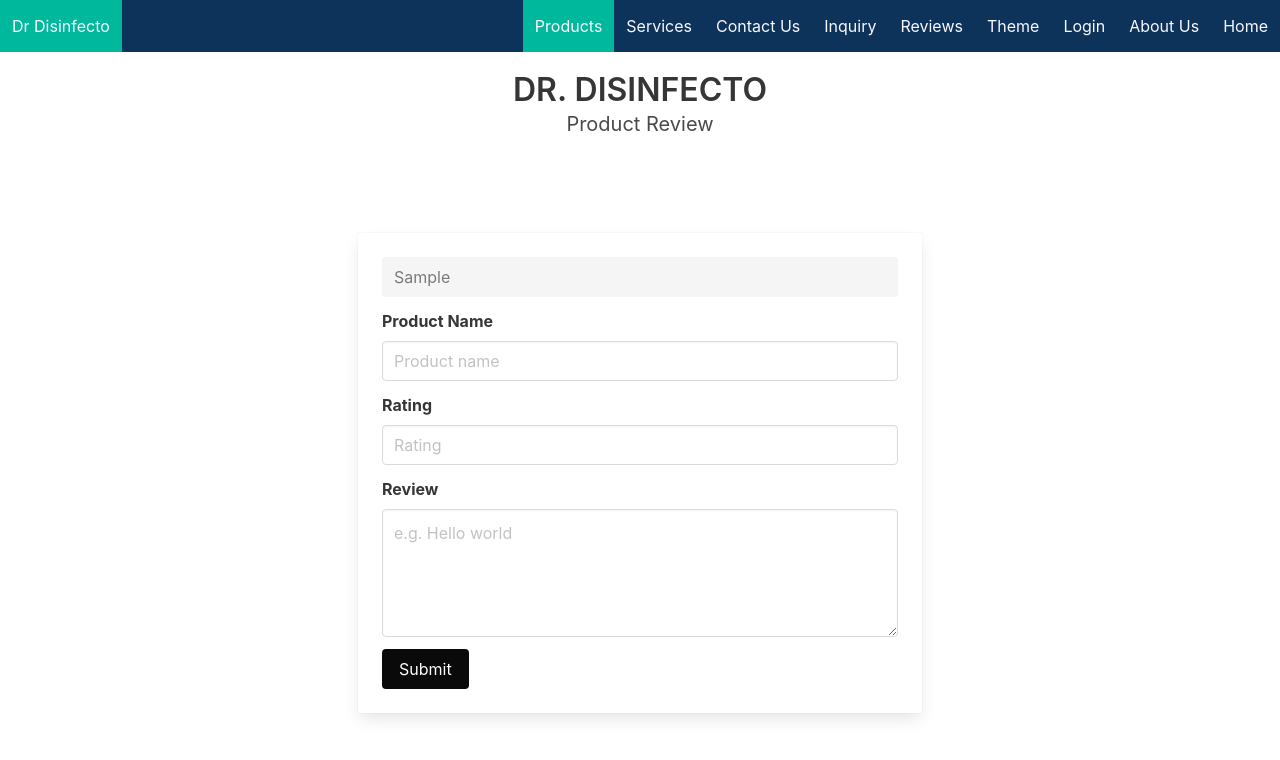
After one commit to imrshu/dr-disinfecto, a Django app: page /reviews in a window 1280 px wide. The commit adds this page. Shown: the top 760 px of the page. Run offline with Django 3.2, Linux system fonts and the light colour scheme; the visitor is signed in with stand-in values (Sample User, id 1); some libraries are stand-ins or nearby versions.

Commit message:
prototype built

```diff
--- a/disinfecto/disinfecto/settings.py
+++ b/disinfecto/disinfecto/settings.py
@@ -122,8 +122,9 @@ EMAIL_USE_TLS = True
 EMAIL_HOST = 'smtp.gmail.com'
 EMAIL_PORT = 587
 EMAIL_HOST_USER = 'rishabh.verma11998@gmail.com'
-EMAIL_HOST_PASSWORD = "backtrack123##"
+EMAIL_HOST_PASSWORD = 'backtrack123##'
 
+LOGIN_URL = reverse_lazy('product:login')
 LOGIN_REDIRECT_URL = reverse_lazy('product:home')
 
 # Static files (CSS, JavaScript, Images)
--- a/disinfecto/product/admin.py
+++ b/disinfecto/product/admin.py
@@ -6,6 +6,8 @@ admin.site.register(Profile)
 admin.site.register(Product)
 admin.site.register(Order)
 admin.site.register(Feedback)
+admin.site.register(BannerImage)
+admin.site.register(Review)
 
 admin.site.site_header = "Dr Disinfecto"
 admin.site.site_title = "DR DISINFECTO ADMIN"
--- a/disinfecto/product/models.py
+++ b/disinfecto/product/models.py
@@ -1,5 +1,6 @@
 from django.db import models
 from django.contrib.auth.models import AbstractUser
+from django.contrib.auth import get_user_model
 from . import constants as user_constants
 from .managers import *
 
@@ -68,3 +69,21 @@ class Feedback(models.Model):
 
     def __str__(self):
         return self.email
+
+
+class BannerImage(models.Model):
+    image = models.ImageField()
+    uploaded_at = models.DateTimeField(auto_now_add=True)
+
+    def __str__(self):
+        return self.image.url
+
+class Review(models.Model):
+    user = models.ForeignKey(get_user_model(), on_delete=models.CASCADE)
+    product_name = models.CharField(max_length=60)
+    review_text = models.TextField(null=True, blank=True)
+    ratings = models.PositiveIntegerField()
+    uploaded_at = models.DateTimeField(auto_now_add=True)
+
+    def __str__(self):
+        return self.user.first_name
--- a/disinfecto/product/urls.py
+++ b/disinfecto/product/urls.py
@@ -6,6 +6,10 @@ from django.contrib.auth.views import login, logout
 app_name = 'product'
 urlpatterns = [
     path('', index, name = 'index'),
+    path('complaint', complaint, name = 'complaint'),
+    path('inquiry', inquiry, name = 'inquiry'),
+    path('allproducts', getAllProducts, name='allproducts'),
+    path('reviews', giveReview, name='giveReview'),
     path('login', login, name = 'login'),
     path('signup', signup, name = 'signup'),
     path('logout', logout, {'next_page': '/'}, name = 'logout'),
--- a/disinfecto/product/views.py
+++ b/disinfecto/product/views.py
@@ -1,4 +1,5 @@
 from django.shortcuts import render, redirect
+from django.contrib.auth.decorators import login_required
 from django.http import HttpResponse
 from .forms import *
 from .models import *
@@ -34,6 +35,7 @@ def home(request):
         return render(request, 'index.html', {'products':products})
 
 
+@login_required
 def productorder(request, product_id):
     if request.method == 'GET':
         products = Product.objects.get(id=int(product_id))
@@ -73,7 +75,6 @@ def feedback(request):
         email = request.POST.get('email')
         message = request.POST.get('msg')
         send_mail('disinfecto', message, email, ['rishabh.verma11998@gmail.com'])
-        print("suexsuces")
         return redirect('home')
 
 
@@ -111,4 +112,68 @@ def success(request):
 
 def index(request):
     if request.method == 'GET':
-        return render(request, 'home.html')
+        star_rating = []
+        images = BannerImage.objects.all()
+        reviews = Review.objects.all()
+        for review in reviews:
+            if review.ratings:
+                for i in range(int(review.ratings)):
+                    star_rating.append(i)
+        print(star_rating)
+        return render(request, 'home.html', {
+            'images': images,
+            'reviews': reviews,
+            'ratings': star_rating
+        })
+
+def getAllProducts(request):
+    if request.method == 'GET':
+        products = Product.objects.all()
+        return render(request, 'products.html', {
+            'products': products
+        })
+
+
+@login_required
+def giveReview(request):
+    if request.method == 'GET':
+        print(request.user.first_name)
+        print(request.user.email)
+        return render(request, 'review.html', {
+            'username': request.user.first_name
+        })
+    else:
+        Review.objects.create(
+            user=request.user,
+            product_name=request.POST.get('product_name'),
+            review_text=request.POST.get('review'),
+            ratings=request.POST.get('rating')
+        )
+        return redirect('product:index')
+
+
+def inquiry(request):
+    if request.method == 'POST':
+        message = f'''
+            This is the formal inquiry by the customer {request.POST.get('customer_name')} \n
+            Customer additonal details:- \n
+            Email- {request.POST.get('email')}\n
+            Phone Number- {request.POST.get('phone')}\n
+            Inquiry is below :-\n
+            {request.POST.get('inquiry_text')}
+        '''
+        send_mail('Dr Disinfecto Customer Inquiry', message, request.POST.get('email'), ['rishabh.verma11998@gmail.com'])
+        return redirect('product:index')
+
+def complaint(request):
+    if request.method == 'POST':
+        message = f'''
+            This is the complaint by the customer {request.POST.get('customer_name')} \n
+            Customer additonal details:- \n
+            Email- {request.POST.get('email')}\n
+            Phone Number- {request.POST.get('phone')}\n
+            Complaint is below :-\n
+            {request.POST.get('complaint_text')}
+        '''
+        send_mail('Dr Disinfecto Customer Complaint', message, request.POST.get('email'), ['rishabh.verma11998@gmail.com'])
+        return redirect('product:index')
--- a/disinfecto/templates/base.html
+++ b/disinfecto/templates/base.html
@@ -7,16 +7,11 @@
     <meta http-equiv="X-UA-Compatible" content="ie=edge">
     <title>DR. DISINFECTO</title>
     <link rel="stylesheet" href="{% static 'css/bulma.min.css' %}">
-    <!-- <link rel="stylesheet" href="https://stackpath.bootstrapcdn.com/bootstrap/4.5.0/css/bootstrap.min.css" integrity="sha384-9aIt2nRpC12Uk9gS9baDl411NQApFmC26EwAOH8WgZl5MYYxFfc+NcPb1dKGj7Sk" crossorigin="anonymous"> -->
     <link rel="stylesheet" href="https://kit-free.fontawesome.com/releases/latest/css/free.min.css" media="all">
     <link rel="stylesheet" href="https://kit-free.fontawesome.com/releases/latest/css/free-v4-font-face.min.css" media="all">
     <link rel="stylesheet" href="https://kit-free.fontawesome.com/releases/latest/css/free-v4-shims.min.css" media="all">
   </head>
 <body>
         {% block body %}{% endblock %}
-
-         <!-- <script src="https://code.jquery.com/jquery-3.5.1.slim.min.js" integrity="sha384-DfXdz2htPH0lsSSs5nCTpuj/zy4C+OGpamoFVy38MVBnE+IbbVYUew+OrCXaRkfj" crossorigin="anonymous"></script>
-         <script src="https://cdn.jsdelivr.net/npm/popper.js@1.16.0/dist/umd/popper.min.js" integrity="sha384-Q6E9RHvbIyZFJoft+2mJbHaEWldlvI9IOYy5n3zV9zzTtmI3UksdQRVvoxMfooAo" crossorigin="anonymous"></script>
-         <script src="https://stackpath.bootstrapcdn.com/bootstrap/4.5.0/js/bootstrap.min.js" integrity="sha384-OgVRvuATP1z7JjHLkuOU7Xw704+h835Lr+6QL9UvYjZE3Ipu6Tp75j7Bh/kR0JKI" crossorigin="anonymous"></script> -->
 </body>
 </html>
--- a/disinfecto/templates/navbar.html
+++ b/disinfecto/templates/navbar.html
@@ -6,7 +6,7 @@
     </div>
     <div id="navbarExampleTransparentExample" class="navbar-menu">
        <div class="navbar-end">
-         <a href="#/" class="navbar-item is-active router-link-active" style="color: ghostwhite;" title="Getting Started">
+         <a href="{% url 'product:allproducts' %}" class="navbar-item is-active router-link-active" style="color: ghostwhite;" title="Getting Started">
             <span>Products</span>
          </a>
          <a href="#/form" class="navbar-item" title="Form Inputs" style="color: ghostwhite;">
@@ -18,7 +18,7 @@
          <a href="/#inquiry" class="navbar-item" title="Form Inputs" style="color: ghostwhite;">
             <span>Inquiry</span>
          </a>
-         <a href="#/form" class="navbar-item" title="Form Inputs" style="color: ghostwhite;">
+         <a href="{% url 'product:giveReview' %}" class="navbar-item" title="Form Inputs" style="color: ghostwhite;">
             <span>Reviews</span>
          </a>
          <a href="#/form" class="navbar-item" title="Form Inputs" style="color: ghostwhite;">
--- /dev/null
+++ b/disinfecto/templates/review.html
@@ -0,0 +1,85 @@
+{% extends 'base.html' %}
+
+
+{% block body %}
+
+<style>
+  .navbar.is-primary {
+    background-color: #0d335a;
+  }
+</style>
+
+
+{% include 'navbar.html' %}
+
+<br>
+
+<section class="section">
+  <div class="container has-text-centered">
+    <h1 class="title">
+      DR. DISINFECTO
+    </h1>
+    <h2 class="subtitle">
+      Product Review
+    </h2>
+  </div>
+</section>
+
+
+<section class="hero">
+  <div class="hero-body">
+    <div class="container">
+      <div class="columns is-centered">
+        <div class="column is-half">
+          <div class="card">
+            <div class="card-content">
+            <form action="{% url 'product:giveReview' %}" method="post">
+              {% csrf_token %}
+              <div class="field">
+                <div class="control">
+                    <input class="input" type="text" placeholder="name" name="first_name" value="{{username}}" disabled>
+                </div>
+              </div>
+              <div class="field">
+                <label class="label">Product Name</label>
+                <div class="control">
+                    <input class="input" type="text" placeholder="Product name" name="product_name">
+                </div>
+              </div>
+              <div class="field">
+                <label class="label">Rating</label>
+                <div class="control">
+                    <input class="input" type="tel" placeholder="Rating" name="rating">
+                </div>
+              </div>
+              <div class="field">
+                <label class="label">Review</label>
+                <div class="control">
+                    <textarea class="textarea" placeholder="e.g. Hello world" name="review"></textarea>
+                </div>
+              </div>
+              <div class="field is-grouped">
+                <p class="control">
+                  <button class="button is-black" type="submit">
+                    Submit
+                  </button>
+                </p>
+              </div>
+            </form>
+            </div>
+          </div>
+        </div>
+      </div>
+
+
+    </div>
+  </div>
+</section>
+
+
+<script>
+  document.getElementById('id_username').className = 'input';
+  document.getElementById('id_password').className = 'input';
+</script>
+
+{% endblock %}
```
Also changed, not shown: disinfecto/templates/home.html (+203 -38 lines), disinfecto/templates/products.html (added, +57 -0 lines), disinfecto/product/migrations/0005_bannerimage.py (added), disinfecto/product/migrations/0006_review.py (added).
